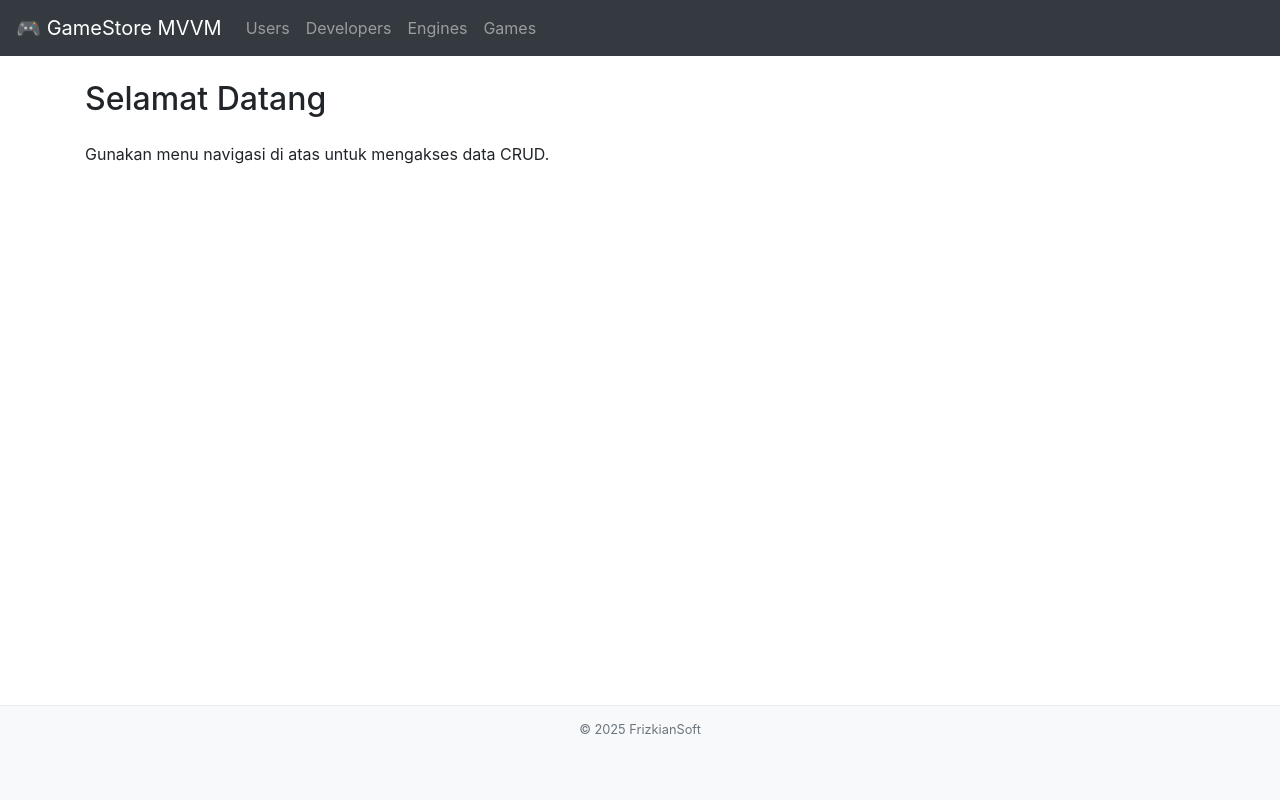
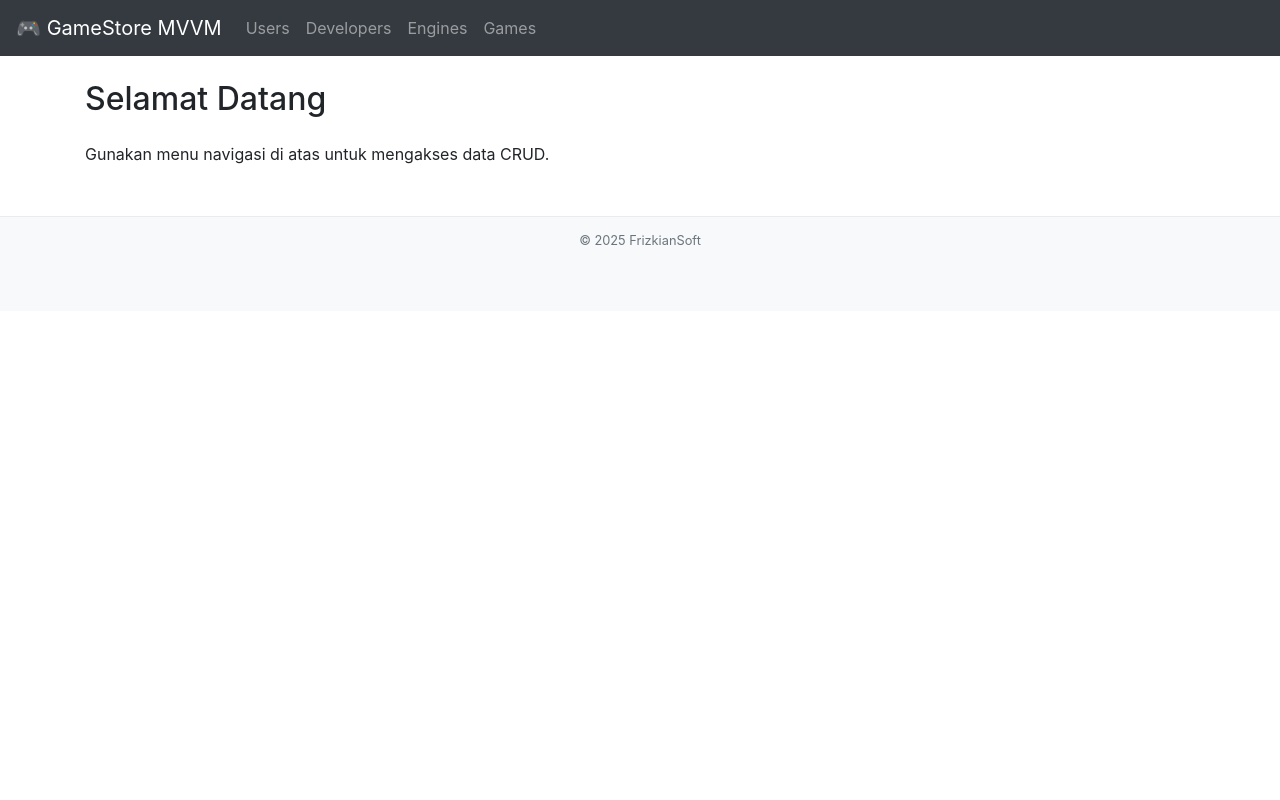
Before and after one commit to FakhriRizkianaG/TP10DPBO2425C1, a PHP site: page / in a window 1280 px wide. Run offline with PHP 8.4, Linux system fonts and the light colour scheme.

Commit message:
update footer

```diff
--- a/views/template/footer.php
+++ b/views/template/footer.php
@@ -1,7 +1,7 @@
 <?php
 // File: views/template/footer.php
 ?>
-</div> <footer class="footer fixed-bottom">
+</div> <footer class="footer">
     <div class="container text-center text-muted">
         <small>&copy; 2025 FrizkianSoft</small>
     </div>
```
